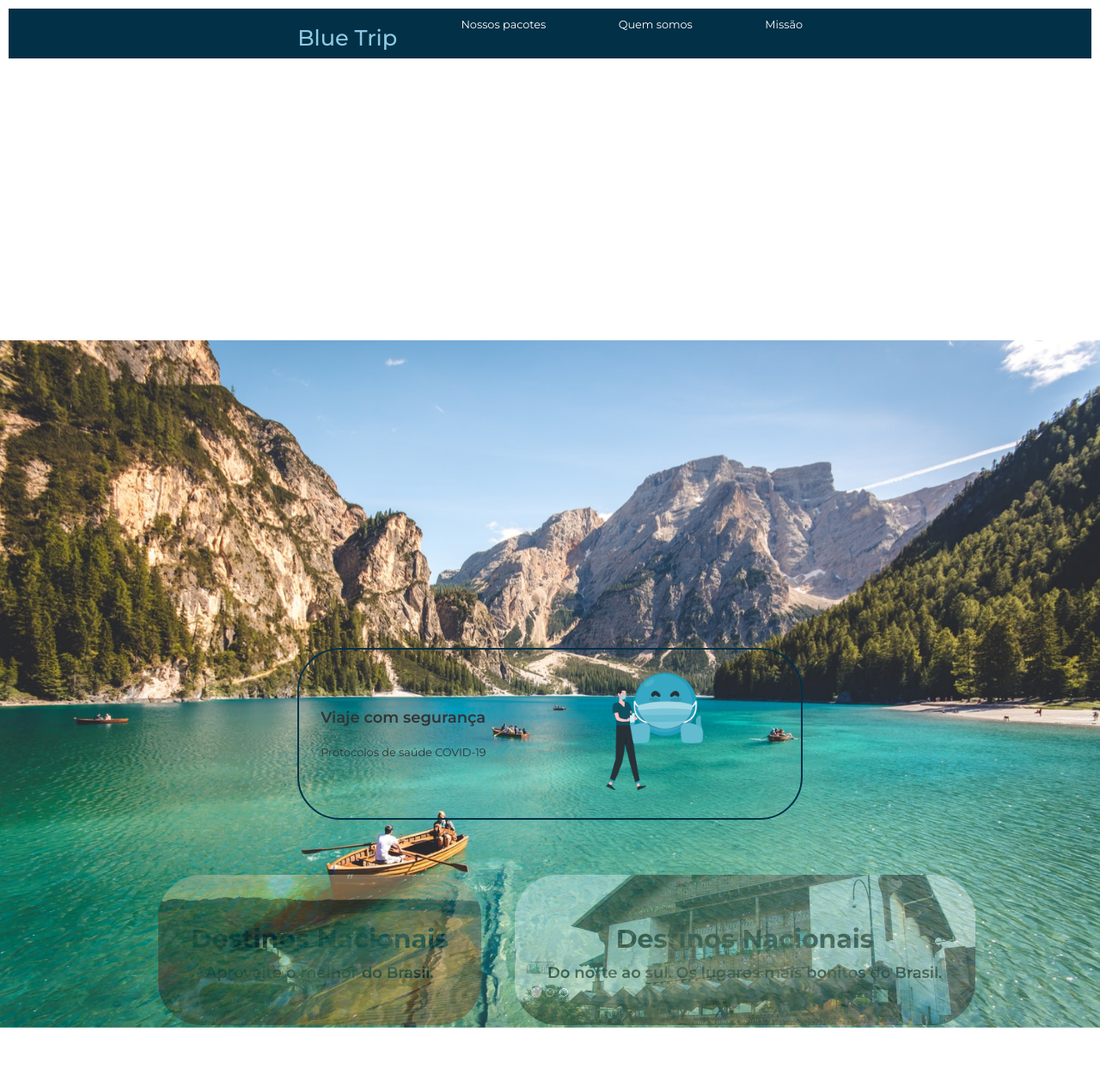
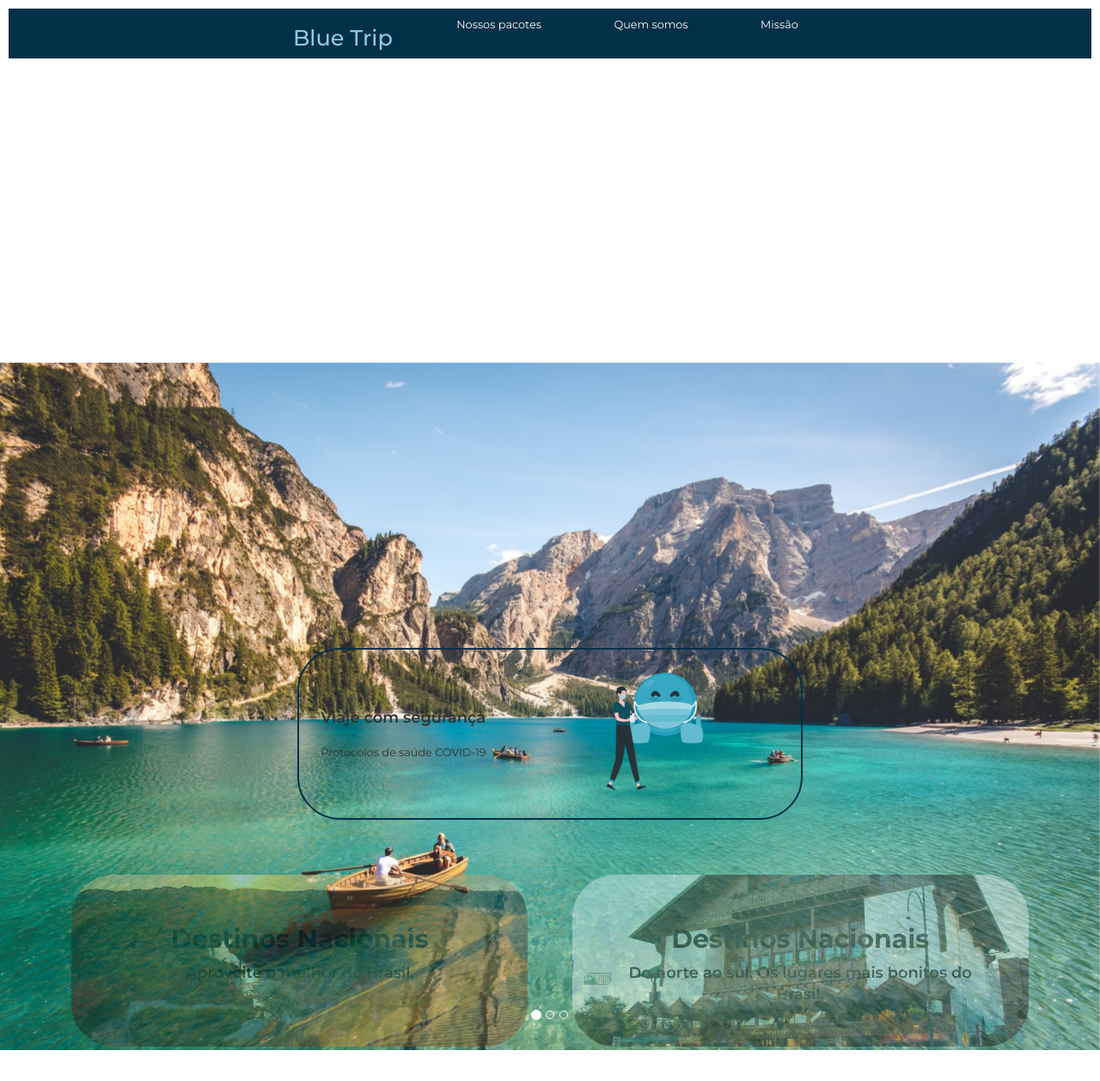
Before and after one commit to ribeirolivia/Projetofinal_mod2, a Flask app: page / in a window 1280 px wide. Shown: the top 1258 px of the page at 86% size. Run offline with Flask 2, Linux system fonts and the light colour scheme; data that the repository does not hold is empty; some libraries are stand-ins or nearby versions.

Commit message:
confg cards,  botão adm no footer

```diff
--- a/static/css/style_index.css
+++ b/static/css/style_index.css
@@ -6,7 +6,26 @@ body {
     place-items: center;  /*centraliza a imagem*/
 }
 
+/*scrollbar*/
+::-webkit-scrollbar {
+    width: 10px;
+  }
+::-webkit-scrollbar-track {
+    background: #f1f1f1;
+  }
+::-webkit-scrollbar-thumb {
+    background: #023047;
+  }
+::-webkit-scrollbar-thumb:hover {
+    background: #219dbcc0;
+  }
 
+
+  div#vazia{
+      width: 100vw;
+      height: 80vh;
+      z-index: -500;
+  }
 /* CAROUSEL */
 
 div#myCarousel div#carousel-inner{
@@ -76,11 +95,8 @@ nav ul li a{
     text-decoration: none;
     color: #fff;
 }
-nav div{
-    background-color: #219dbcaf;
-    width: 100%;
-    list-style: none;
-}
+
+
 nav div li{
     justify-content: center;
     display: flex;
@@ -92,6 +108,17 @@ nav div li a{
     text-decoration: none;
     color: #023047;
 }
+nav ul a#config{
+    padding: 1rem;
+    text-align: end;
+    text-decoration: none;
+    color: #023047;
+    font-size: 2rem;
+    transition: all .2s ease-out;
+    position: absolute;
+    top: 0;
+    right: 1rem;
+  }
 
 /* SECTION COVID */
 
@@ -164,7 +191,6 @@ section#cards div#destinos1 div {
     border: none;
     padding: 3vw;
     text-align: center;
-    margin-left: 3vw;
     font-size: 1.4vw;
     border-radius: 5rem;
     cursor: pointer;
@@ -172,6 +198,13 @@ section#cards div#destinos1 div {
     color:black;
     font-weight: 600;
     opacity: 0.4;
+    width: 100%;
+
+}
+section#cards div#destinos1 div p{
+    word-wrap: break-word;
+    font-size: 1.2;
+    font-weight: 600;
 }
 section#cards div#destinos1 div h2{
     color:black;
@@ -182,11 +215,13 @@ section#cards div#destinos1 div#destino-card1{
     background-image: url('../img/jalapon.webp');
     background-position: center;
     background-size: cover;
+    margin: 0 2vw 0 0;
 }
 section#cards div#destinos1 div#destino-card2{
     background-image: url('../img/gramado1.jpg');
     background-position: center;
     background-size: cover;
+    margin: 0 0 0 2vw;
 }
 section#cards div#destinos1 div:hover{
     background-color: #219dbcda;
@@ -204,7 +239,6 @@ section#cards div#destinos2 div {
     border: none;
     padding: 3vw;
     text-align: center;
-    margin-left: 3vw;
     font-size: 1.4vw;
     border-radius: 5rem;
     cursor: pointer;
@@ -212,6 +246,13 @@ section#cards div#destinos2 div {
     color:black;
     font-weight: 600;
     opacity: 0.4;
+    width: 100%;
+
+}
+section#cards div#destinos2 div p{
+    word-wrap: break-word;
+    font-size: 1.2;
+    font-weight: 600;
 }
 section#cards div#destinos2 div h2{
     color:black;
@@ -222,11 +263,13 @@ section#cards div#destinos2 div#destino-card3{
     background-image: url('../img/frutigen2.jpg');
     background-position: center;
     background-size: cover;
+    margin: 0 2vw 0 0;
 }
 section#cards div#destinos2 div#destino-card4{
     background-image: url('../img/islandia.jpg');
     background-position: center;
     background-size: cover;
+    margin: 0 0 0 2vw;
 }
 section#cards div#destinos2 div:hover{
     background-color: #219dbcc0;
@@ -253,47 +296,16 @@ footer ul li{
 
 footer ul li a{
     padding: 2vw;
-    margin-left: 5vw;
     justify-content: center;
     color: #fff;
     font-size: 1.5vw;
     text-decoration: none;
 }
-body nav ul a#config{
-    padding: 1rem;
-    text-align: end;
+footer ul li a#admin{
+    justify-content: end;
+    align-items: flex-end;
+    color: #fff;
     text-decoration: none;
-    color: #023047;
-    font-size: 2rem;
-    transition: all .2s ease-out;
-    position: absolute;
-    top: 0;
-    right: 1rem;
-  }
-
-
-
-/*ajustar campo covid*/
-
-
-
-/*scrollbar*/
-::-webkit-scrollbar {
-    width: 10px;
-  }
-::-webkit-scrollbar-track {
-    background: #f1f1f1;
-  }
-::-webkit-scrollbar-thumb {
-    background: #023047;
-  }
-::-webkit-scrollbar-thumb:hover {
-    background: #219dbcc0;
-  }
-
-
-  div#vazia{
-      width: 100vw;
-      height: 80vh;
-      z-index: -500;
-  }
+    font-size: 14vw;
+    font-weight: 600;
+}
--- a/templates/index.html
+++ b/templates/index.html
@@ -25,15 +25,12 @@
 
     <nav>
         <ul>
-            <a href='/admin' id='admin'><i class="fas fa-cog"></i></a>
             <h2>Blue Trip</h2>
             <li><a href="/pacotes">Nossos pacotes</a></li>
             <li><a href="/perfil">Quem somos</a></li>
             <li><a href="/missao">Missão</a></li>
         </ul>
-        <div>
-            <li> <a href=""> </a></li>
-        </div>
+
     </nav>
 
 
@@ -96,7 +93,6 @@
         </div>
     </section>
 
-    <div></div>
 
 
     <section id="cards">
@@ -113,7 +109,7 @@
         <div id="destinos2">
             <div id="destino-card3">
                 <h2>Destinos Internacionais</h2>
-                <p>Os mais belos destinos internacionais.</p>
+                <p>Os mais belos destinos internacionais. Viaje nessa história.</p>
             </div>
             <div id="destino-card4">
                 <h2>Destinos Internacionais</h2>
@@ -133,6 +129,9 @@
             <a href="perfil.html">
                 <h2></h2>Quem somos</h2>
             </a>
+            <a href='/admin' id='admin'>
+                <i class="fas fa-users-cog"></i>
+            </a>
 
         </li>
 
```
Also changed, not shown: static/css/style.css (+8 -4 lines).
